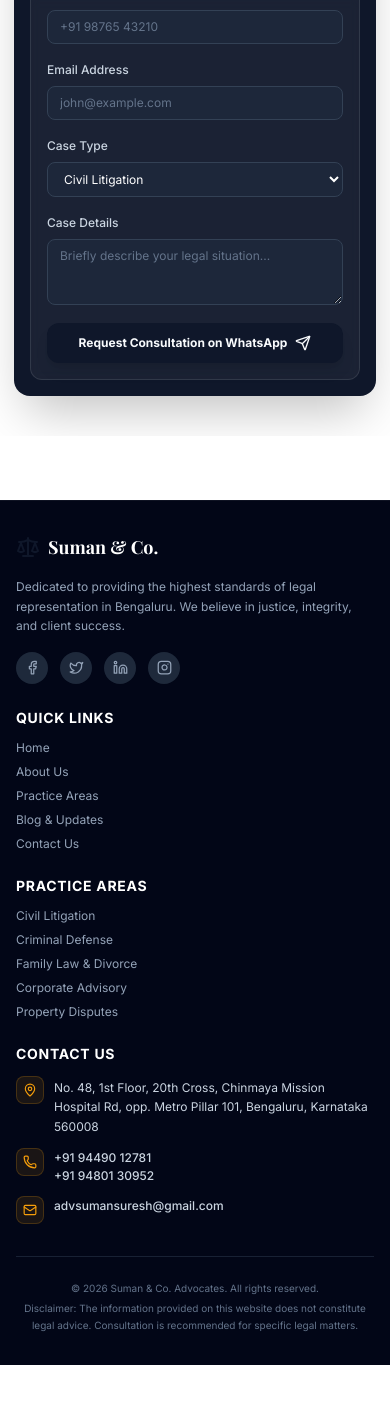
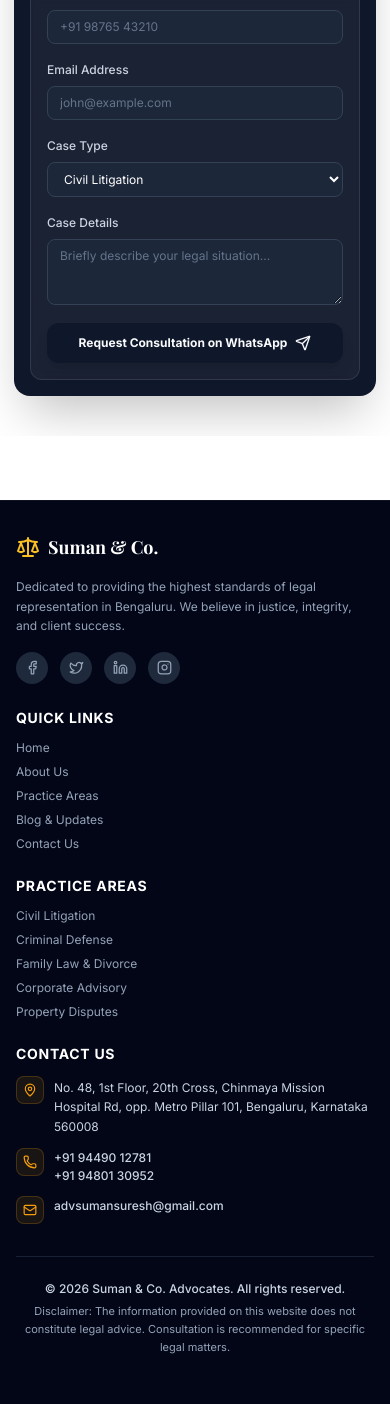
Before and after one commit to suvassuva/advocatesuman, a Next.js app: page / in a window 390 px wide. Shown: the part 6921-8325 px from the top of the page. Before the commit the page ends 8286 px from the top, so only its background shows below. Built offline with nearby package versions, Linux system fonts and the light colour scheme; a web font is replaced by a local one.

Commit message:
fix: footer bottom padding for mobile dock clearance and improved text contrast

```diff
--- a/src/components/common/Footer.tsx
+++ b/src/components/common/Footer.tsx
@@ -11,13 +11,13 @@ const SOCIAL_LINKS = [
 
 export function Footer() {
     return (
-        <footer className="bg-slate-950 py-8 sm:py-12 text-slate-200 border-t border-white/5 overflow-hidden">
+        <footer className="bg-slate-950 pt-8 sm:pt-12 pb-24 sm:pb-28 md:pb-12 text-slate-200 border-t border-white/5 overflow-hidden">
             <div className="container mx-auto px-4 md:px-6 max-w-6xl">
                 <div className="grid grid-cols-1 sm:grid-cols-2 lg:grid-cols-4 gap-6 sm:gap-8 lg:gap-10">
                     {/* Brand */}
                     <div className="space-y-4">
                         <div className="flex items-center gap-2 text-white">
-                            <Scale className="h-6 w-6 sm:h-7 sm:w-7 text-primary" />
+                            <Scale className="h-6 w-6 sm:h-7 sm:w-7 text-amber-400" />
                             <span className="font-heading text-lg sm:text-xl font-bold">Suman & Co.</span>
                         </div>
                         <p className="text-xs sm:text-sm text-slate-400 leading-relaxed">
@@ -93,9 +93,9 @@ export function Footer() {
                     </div>
                 </div>
 
-                <div className="mt-8 border-t border-slate-800/80 pt-6 text-center text-[10px] sm:text-xs text-slate-500 space-y-1">
-                    <p>© {new Date().getFullYear()} Suman & Co. Advocates. All rights reserved.</p>
-                    <p className="max-w-2xl mx-auto leading-relaxed">
+                <div className="mt-8 border-t border-slate-800/80 pt-6 text-center text-xs text-slate-400 space-y-1.5">
+                    <p className="font-medium text-slate-300">© {new Date().getFullYear()} Suman & Co. Advocates. All rights reserved.</p>
+                    <p className="max-w-2xl mx-auto leading-relaxed text-slate-400 text-[11px] sm:text-xs text-pretty">
                         Disclaimer: The information provided on this website does not constitute legal advice.
                         Consultation is recommended for specific legal matters.
                     </p>
```
